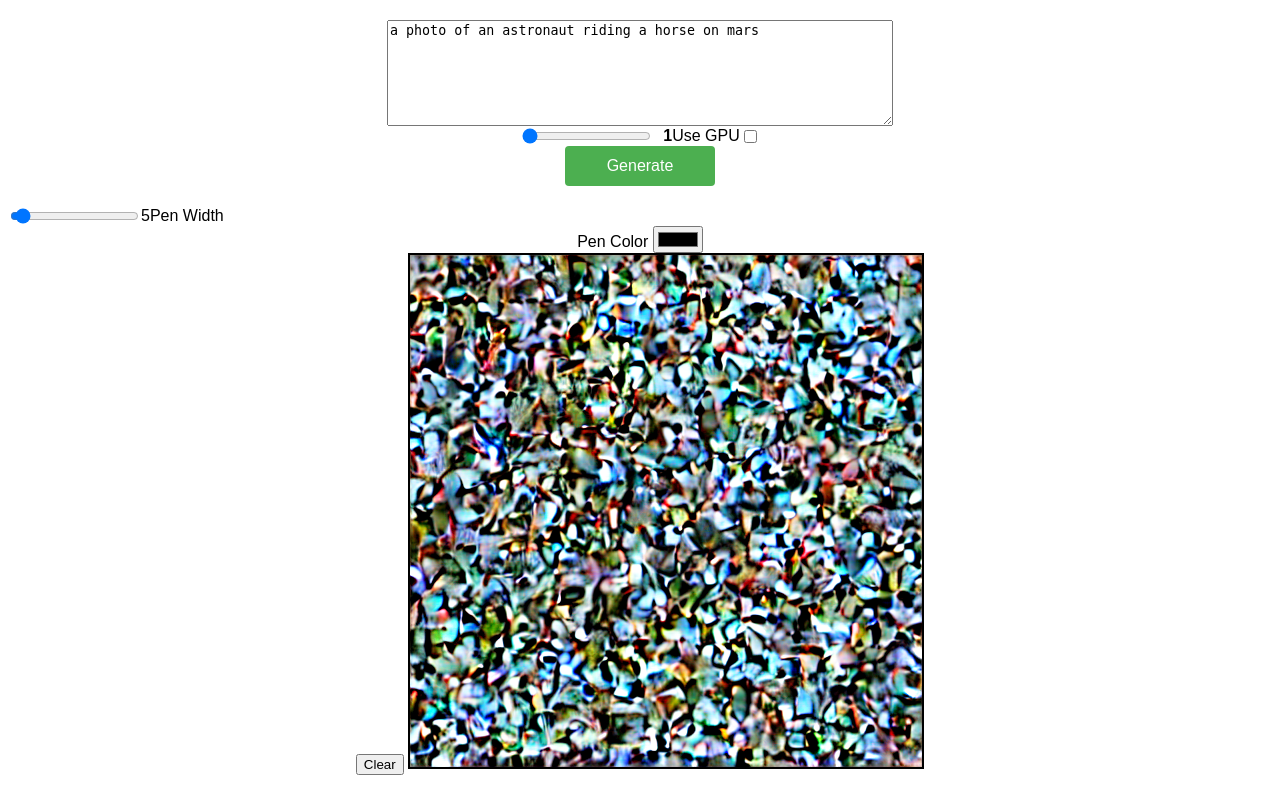
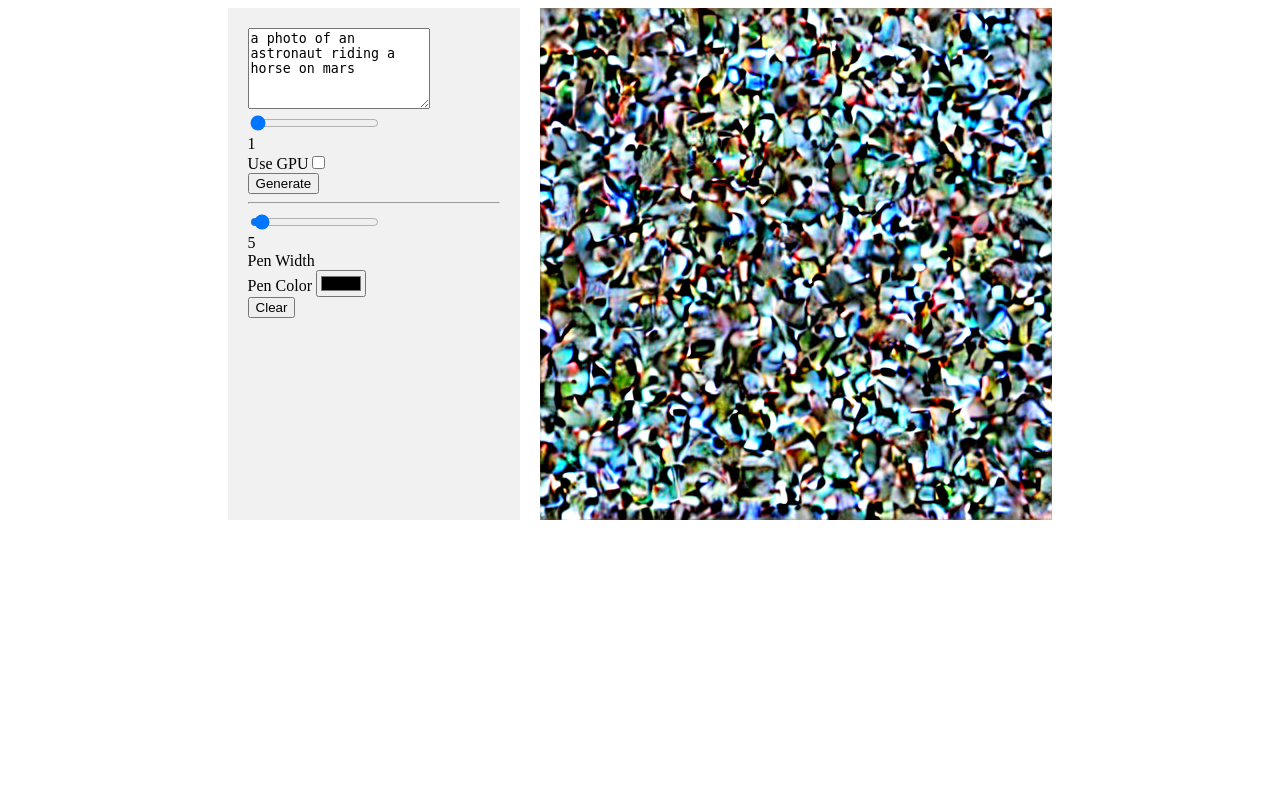
Before and after one commit to aole/Vision-Quest-Stable-Diffusion, a Flask app: page / in a window 1280 px wide. Run offline with Flask 2, Linux system fonts and the light colour scheme.

Commit message:
Changed look

```diff
--- a/static/css/style.css
+++ b/static/css/style.css
@@ -1,60 +1,14 @@
-body {
-  font-family: Arial, sans-serif;
-  text-align: center;
+#container {
+  display: flex;
+  justify-content: center;
 }
 
-form {
-  display: flex;
-  flex-direction: column;
-  align-items: center;
-  margin: 20px 0;
+#tools-panel {
+  width: 20%;
+  background-color: #f1f1f1;
+  padding: 20px;
 }
 
-input[type="text"] {
-  width: 300px;
-  height: 40px;
-  padding: 0 10px;
-  font-size: 16px;
-  border: 1px solid #ccc;
-  border-radius: 4px;
+#canvas {
+  margin-left: 20px;
 }
-
-button[type="submit"] {
-  width: 150px;
-  height: 40px;
-  font-size: 16px;
-  background-color: #4caf50;
-  color: #fff;
-  border: none;
-  border-radius: 4px;
-  cursor: pointer;
-}
-
-button[type="submit"]:hover {
-  background-color: #3e8e41;
-}
-
-#image {
-  width: 512px;
-  height: 512px;
-  margin: 20px 0;
-}
-
-.slider-container {
-  display: flex;
-  align-items: center;
-}
-
-#steps-value {
-  margin-left: 10px;
-  font-weight: bold;
-}
-
-textarea {
-  width: 500px;
-  height: 100px;
-}
-
-canvas {
-  border: 2px solid black;
-}
--- a/templates/index.html
+++ b/templates/index.html
@@ -5,8 +5,10 @@
   <link rel="stylesheet" href="/static/css/style.css?v={{ cache_busting_param }}">
 </head>
 <body>
+    <div id="container">
+      <div id="tools-panel">
         <form id="form" method="POST">
-        <textarea name="prompt" placeholder="Enter text" cols="50" rows="5">a photo of an astronaut riding a horse on mars</textarea>
+          <textarea name="prompt" placeholder="Enter text" rows="5">a photo of an astronaut riding a horse on mars</textarea>
           <div class="slider-container">
             <input type="range" name="steps" min="1" max="100" value="1">
             <div id="steps-value">1</div>
@@ -14,6 +16,7 @@
           </div>
           <button type="submit">Generate</button>
         </form>
+        <HR>
         <div class="slider-container">
           <input type="range" name="pen-width" min="1" max="100" value="5">
           <div id="pen-width-value">5</div>
@@ -24,7 +27,9 @@
           <input type="color" id="color-picker" name="color-picker" value="#000000">
         </div>
         <button id="clear-button" type="button">Clear</button>
+      </div>
       <canvas id="canvas" width="512" height="512"></canvas>
+  </div>
   <script src="https://code.jquery.com/jquery-3.6.3.min.js"></script>
   <script src="/static/js/script.js?v={{ cache_busting_param }}"></script>
 </body>
```
Lines whose indentation alone changed are shown as unchanged.
